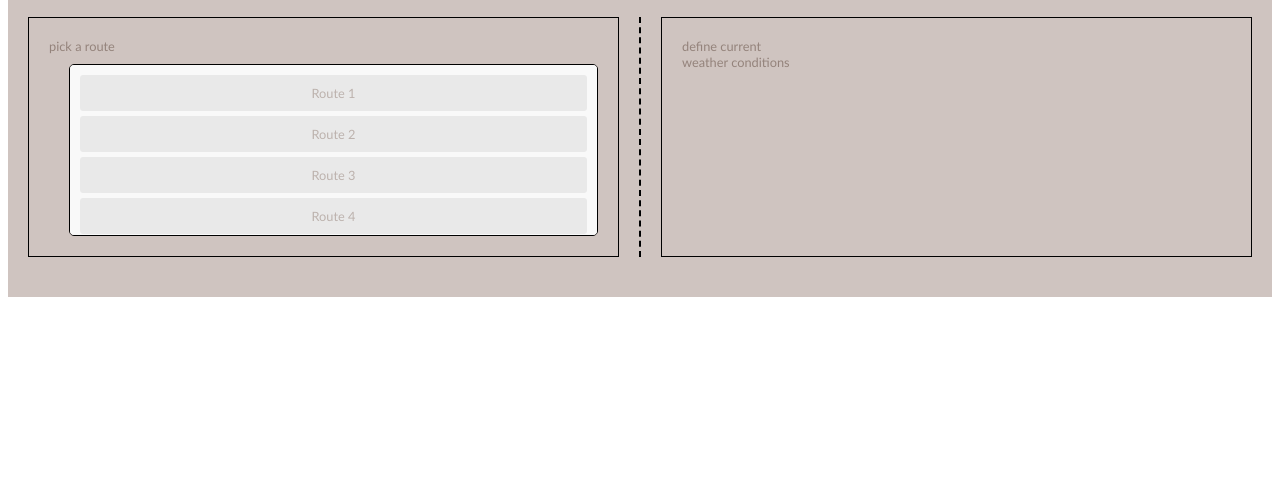
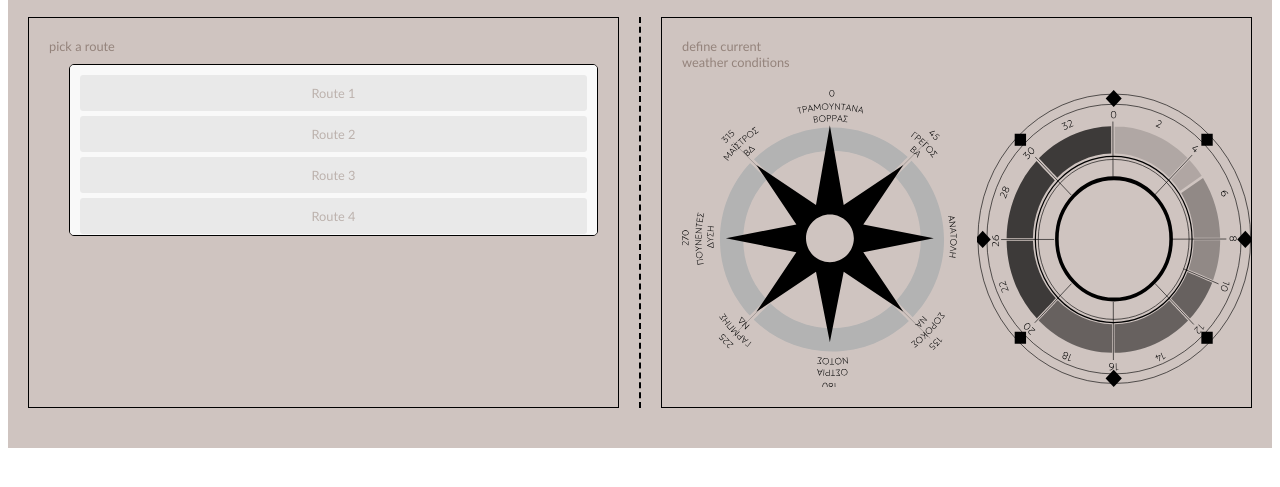
Before and after one commit to openlabathens/aegean-cargo-routes, a plain HTML site: page cargo-sailing-routes.html in a window 1280 px wide. Shown: the part 123-610 px from the top of the page. Drawn offline with nearby package versions, Linux system fonts and the light colour scheme; files that its build step writes are made by us from their sources.

Commit message:
Added svg files to right section

```diff
--- a/cargo-sailing-routes.html
+++ b/cargo-sailing-routes.html
@@ -28,7 +28,12 @@
           </div>
         </div>
         <div class="section-divider"></div>
-        <div class="section-right">define current<br>weather conditions</div>
+        <div class="section-right">define current<br>weather conditions
+          <div class="svg-icons">
+            <img src="assets/02_compass_v.03.svg" alt="Compass" class="svg-icon" />
+            <img src="assets/03_windspeed_v.03.svg" alt="Wind Speed" class="svg-icon" />
+          </div>
+        </div>
       </div>
     </div>
     <script src="js/carousel.js"></script>
--- a/scss/components/decorations.scss
+++ b/scss/components/decorations.scss
@@ -10,3 +10,15 @@
   top: 0;
   margin: 10px 0;
 }
+
+.svg-icons {
+  display: flex;
+  flex-direction: row;
+  gap: 20px;
+  margin-top: 20px;
+}
+
+.svg-icon {
+  width: 50%;
+  height: auto;
+}
--- a/scss/layout/containers.scss
+++ b/scss/layout/containers.scss
@@ -22,9 +22,18 @@
 
 .section-left, .section-right {
   flex: 1;
+  border: 1px solid #000;
   padding: 20px;
-  border: 1px solid #000;
 }
+
+// .section-right {
+//   flex: 1;
+//   border: 1px solid #000;
+//   padding: 20px;
+//   // display: flex;
+//   // flex-direction: column;
+//   // align-items: center;
+// }
 
 .section-divider {
   border-left: 2px dashed #000;
```
Also changed, not shown: assets/02 compass.svg (deleted), assets/02_compass_indicator.svg (renamed from assets/02 compass indicator.svg), assets/02_compass_v.03.svg (added), assets/03 windspeed.svg (deleted), assets/03_windspeed_indicator.svg (renamed from assets/03 windspeed indicator.svg), assets/03_windspeed_v.03.svg (added).
